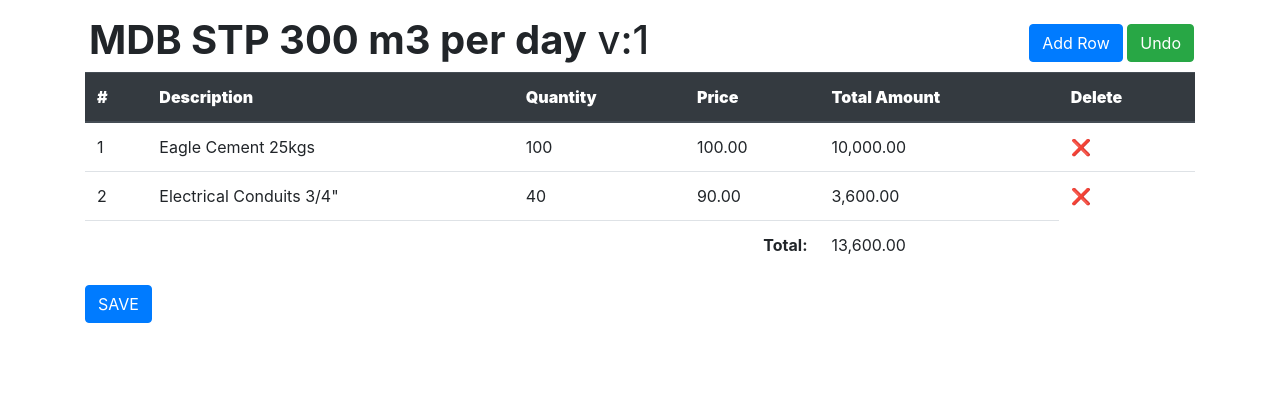
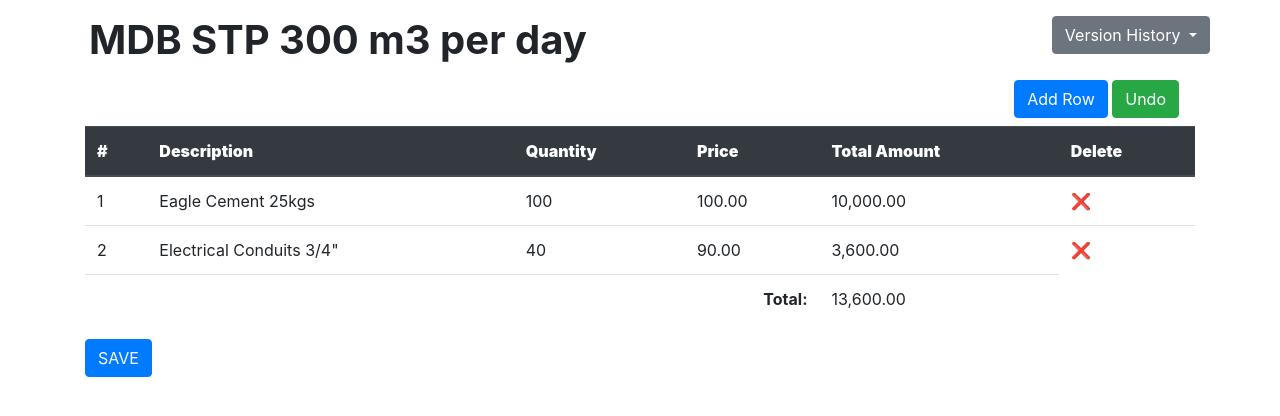
Before and after one commit to bkasdone/capstone, a Django app: page /project/2 in a window 1280 px wide. Shown: the part 56-472 px from the top of the page. Run offline with Django 4.2, Linux system fonts and the light colour scheme; data comes from the database, SQL or seed files in the repository; both versions use the stored data as it was after the commit; some libraries are stand-ins or nearby versions.

Commit message:
version added

```diff
--- a/engineering/models.py
+++ b/engineering/models.py
@@ -35,6 +35,7 @@ class Pump(models.Model):
 
 class ProjectDetails(models.Model):
     proj_name = models.ForeignKey(Project, on_delete=models.CASCADE, related_name="project")
+    name = models.ForeignKey(User, blank=True, null=True, on_delete=models.CASCADE)
     version = models.IntegerField(blank=True, null=True)
     description = models.CharField(max_length=300)
     quantity = models.IntegerField()
--- a/engineering/templates/engineering/project.html
+++ b/engineering/templates/engineering/project.html
@@ -4,13 +4,24 @@
 {% block body %}
     <div class='container'>
         <div class="row justify-content-between mt-3 ml-1">
-            <h1><strong>{{ projectName }}</strong> v:{{version|default:"0"}}</h1>
+            <h1><strong>{{ projectName }}</strong></h1>
             <input type="hidden" value="{{projectName.id}}" id="projectname">
-            <div class="column mt-2 mr-3">
+            <div class="dropdown">
+                <button class="btn btn-secondary dropdown-toggle" type="button" id="dropdownMenuButton" data-toggle="dropdown" aria-haspopup="true" aria-expanded="false">
+                  Version History
+                </button>
+                <div class="dropdown-menu" aria-labelledby="dropdownMenuButton">
+                {% for ver in versions %}
+                    <a class="dropdown-item" href="#">{{ ver.version }}</a>
+                {% endfor%}
+                </div>
+            </div>
+        </div>
+            <div class="column text-right my-2 mr-3">
                 <button class="btn btn-primary" onclick="addRow()">Add Row</button>
                 <button class="btn btn-success" onclick="undoDelete()">Undo</button>
             </div>
-        </div>
+
 
         <table class="table" id="projectTable">
             <thead class="thead-dark">
--- a/engineering/views.py
+++ b/engineering/views.py
@@ -1,10 +1,9 @@
 from django.shortcuts import render
 from django.contrib.auth import authenticate, login, logout
-from django.http import JsonResponse
 import json
 from django.views.decorators.csrf import csrf_exempt
 from django.db import IntegrityError
-from django.http import HttpResponse, HttpResponseRedirect
+from django.http import HttpResponse, HttpResponseRedirect, JsonResponse
 from django.urls import reverse
 from .models import *
 from django.db.models import Max
@@ -31,6 +30,7 @@ def project(request, id):
 
         # Filter ProjectDetails with the given project id and highest version
         projDetails = ProjectDetails.objects.filter(proj_name=id, version=max_version)
+        versions = ProjectDetails.objects.values("version").distinct().order_by("-version")
 
         total_amount_sum = 0
 
@@ -43,6 +43,7 @@ def project(request, id):
         "projectName":projectName,
         "total_amount_sum": total_amount_sum,
         "version": max_version,
+        "versions": versions
     })
 
 def newProj(request, title):
@@ -120,6 +121,7 @@ def save_data(request, id):
 
                 project_detail = ProjectDetails(
                     version=version,
+                    name = request.user,
                     proj_name=project_name,
                     description=item['description'],
                     quantity=item['quantity'],
```
Also changed, not shown: db.sqlite3, engineering/migrations/0007_projectdetails_name.py (added).
